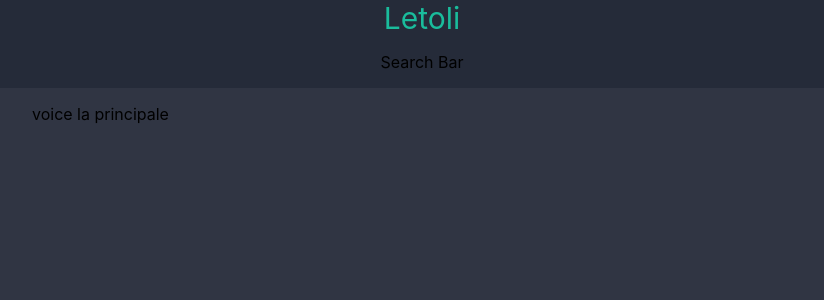
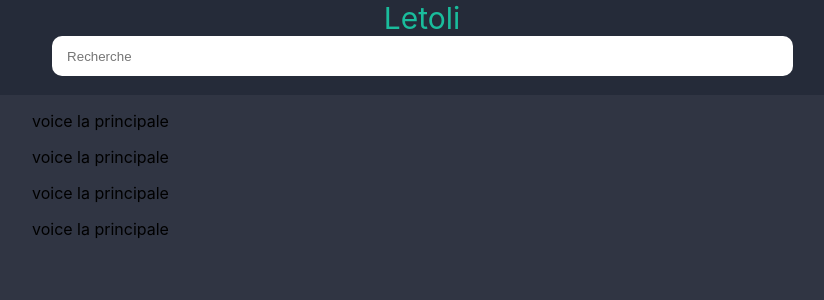
Before and after one commit to makak22/Letoli, a Next.js app: page / in a window 1280 px wide. Shown: the top 300 px of the page, without its empty margins (218-1042 px from the left). Built offline with nearby package versions, Linux system fonts and the light colour scheme.

Commit message:
navBar update

```diff
--- a/components/NavBar.js
+++ b/components/NavBar.js
@@ -3,15 +3,22 @@ import Link from "next/link"
 
 function NavBar() {
     return (
+    <div className="containe">
         <nav className="navBar">
             <Link href="/">
                 <a>Letoli</a>
             </Link>
 
             <div>
-                <p>Search Bar</p>
+                <input
+                    className="navForm"
+                    placeholder="Recherche"
+                    title="Search bar"
+                    type="text"
+                />
             </div>
         </nav>
+    </div>
     )
 }
 
--- a/components/NavBar.scss
+++ b/components/NavBar.scss
@@ -1,12 +1,39 @@
+.containe{
+
+    background-color: #252B39;
+}
+
 .navBar{
-    background-color: #252B39;
-    display: flex;
-    flex-direction: column;
-    align-items: center;
+    max-width: 780px;
+    text-align: center;
+    margin-left: auto;
+    margin-right: auto;
 
     a{
         color: #1ABC9C;
         text-decoration: none;
         font-size: 30px;
+        margin: 0.7rem;
     }
 }
+
+.navForm{
+    height:40px;
+    width: 95%;
+    margin-bottom: 1.2rem;
+    border-radius:10px;
+    border-color: white;
+    border-style: none;
+    padding: 0 2%;
+
+}
+
+/*
+@media only screen and (min-width : 150px) and (max-width : 780px)
+{
+	.navForm
+	{
+		width: 100%;
+	}
+
+*/
--- a/pages/index.js
+++ b/pages/index.js
@@ -7,12 +7,16 @@ export default function Home() {
       <Head>
         <title>Letoli</title>
         <meta name="description" content="Le dico du Boma" />
-        <meta name="viewport" content="width=device-width, initial-scale=1.0, maximum-scale=1.0,user-scalable=0" />
+        <meta name="viewport" content="width=device-width, initial-scale=1, maximum-scale=1,user-scalable=0" />
         <link rel="icon" href="/favicon.ico" />
       </Head>
 
       <main>
         <p> voice la principale</p>
+        <p> voice la principale</p>
+        <p> voice la principale</p>
+        <p> voice la principale</p>
+
       </main>
     </div>
   )
```
